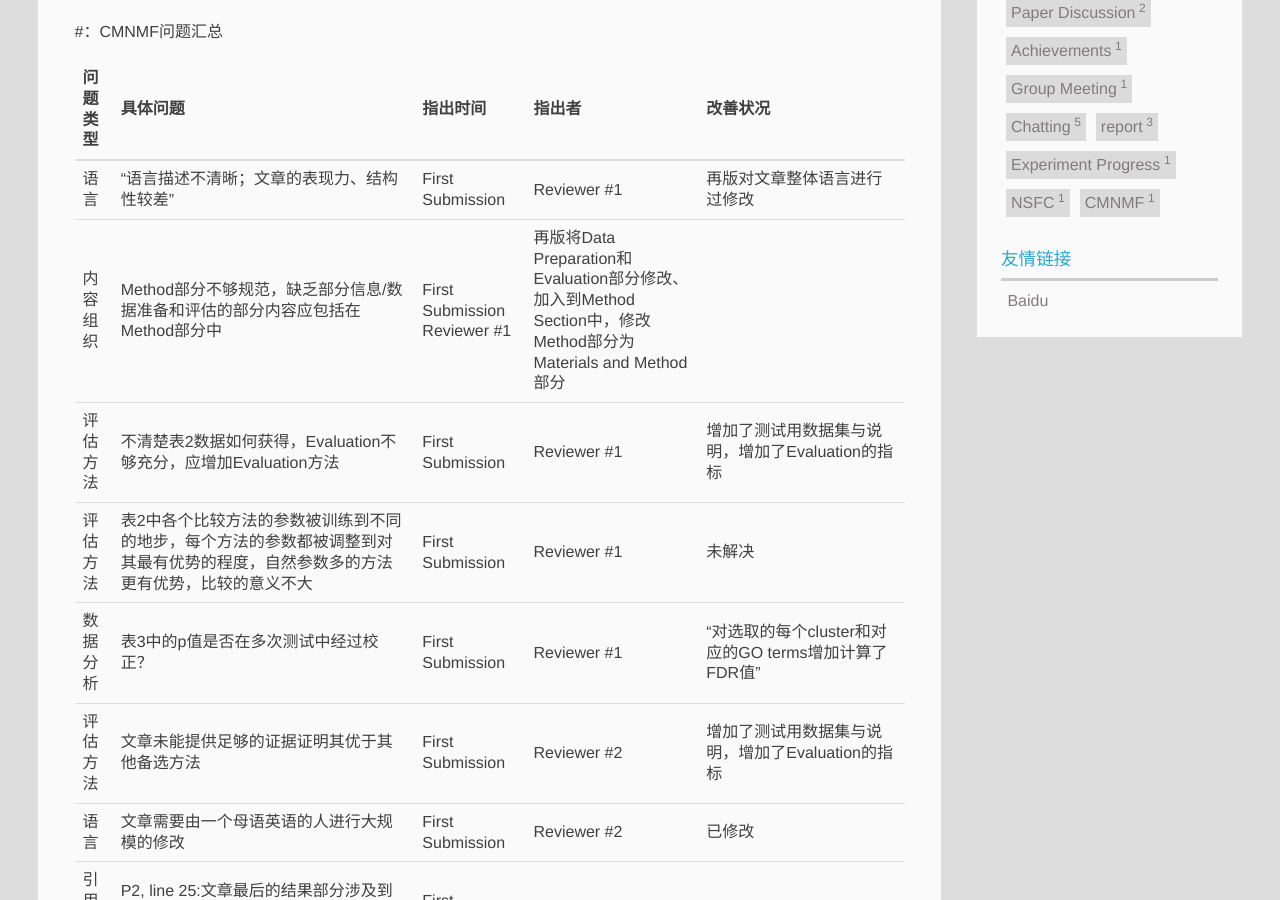
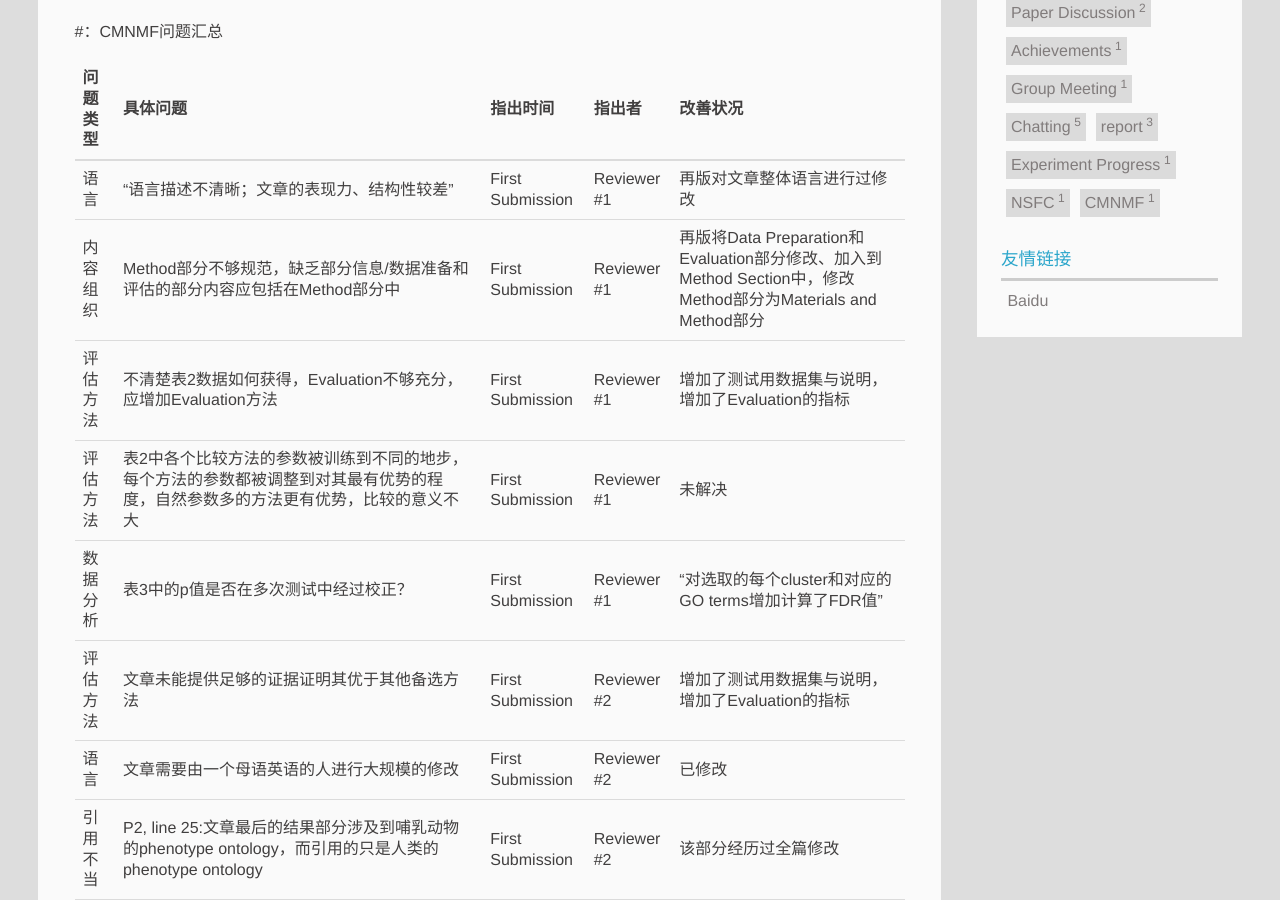
Before and after one commit to nkiip/nkiip.github.com, a Jekyll site: the page built from _posts/2018-1-11-CMNMF问题汇总.md, in a window 1280 px wide and 900 px high, scrolled down 363 px. Built offline with Jekyll 4.4.1, drawn with Linux system fonts in a browser that asks for light colours.

```diff
--- a/_posts/2018-1-11-CMNMF问题汇总.md
+++ b/_posts/2018-1-11-CMNMF问题汇总.md
@@ -12,7 +12,7 @@ tags:
 |问题类型	|具体问题	|指出时间	|指出者	|改善状况|
 |--------|----------------------------------|---------------|-----------|--------------------------|
 |语言	|"语言描述不清晰；文章的表现力、结构性较差"	|First Submission	|Reviewer #1	|再版对文章整体语言进行过修改|
-|内容组织	|Method部分不够规范，缺乏部分信息/数据准备和评估的部分内容应包括在Method部分中	|First Submission	Reviewer #1	|再版将Data Preparation和Evaluation部分修改、加入到Method Section中，修改Method部分为Materials and Method部分|
+|内容组织	|Method部分不够规范，缺乏部分信息/数据准备和评估的部分内容应包括在Method部分中	|First Submission	|Reviewer #1	|再版将Data Preparation和Evaluation部分修改、加入到Method Section中，修改Method部分为Materials and Method部分|
 |评估方法|	不清楚表2数据如何获得，Evaluation不够充分，应增加Evaluation方法	|First Submission	|Reviewer #1	|增加了测试用数据集与说明，增加了Evaluation的指标|
 |评估方法	|表2中各个比较方法的参数被训练到不同的地步，每个方法的参数都被调整到对其最有优势的程度，自然参数多的方法更有优势，比较的意义不大	|First Submission	|Reviewer #1	|未解决|
 |数据分析	|表3中的p值是否在多次测试中经过校正？	|First Submission	|Reviewer #1	|"对选取的每个cluster和对应的GO terms增加计算了FDR值"|
```
